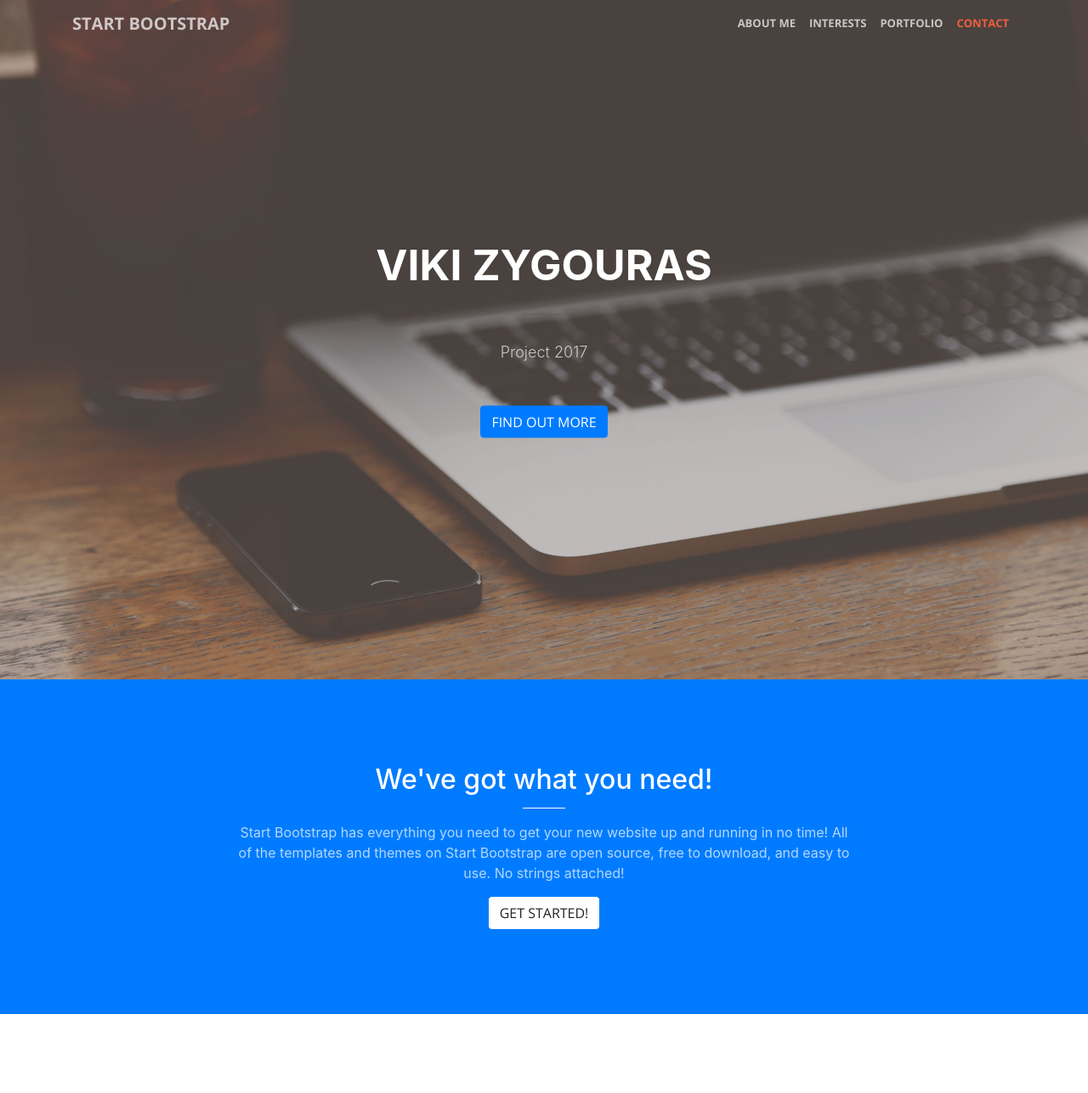
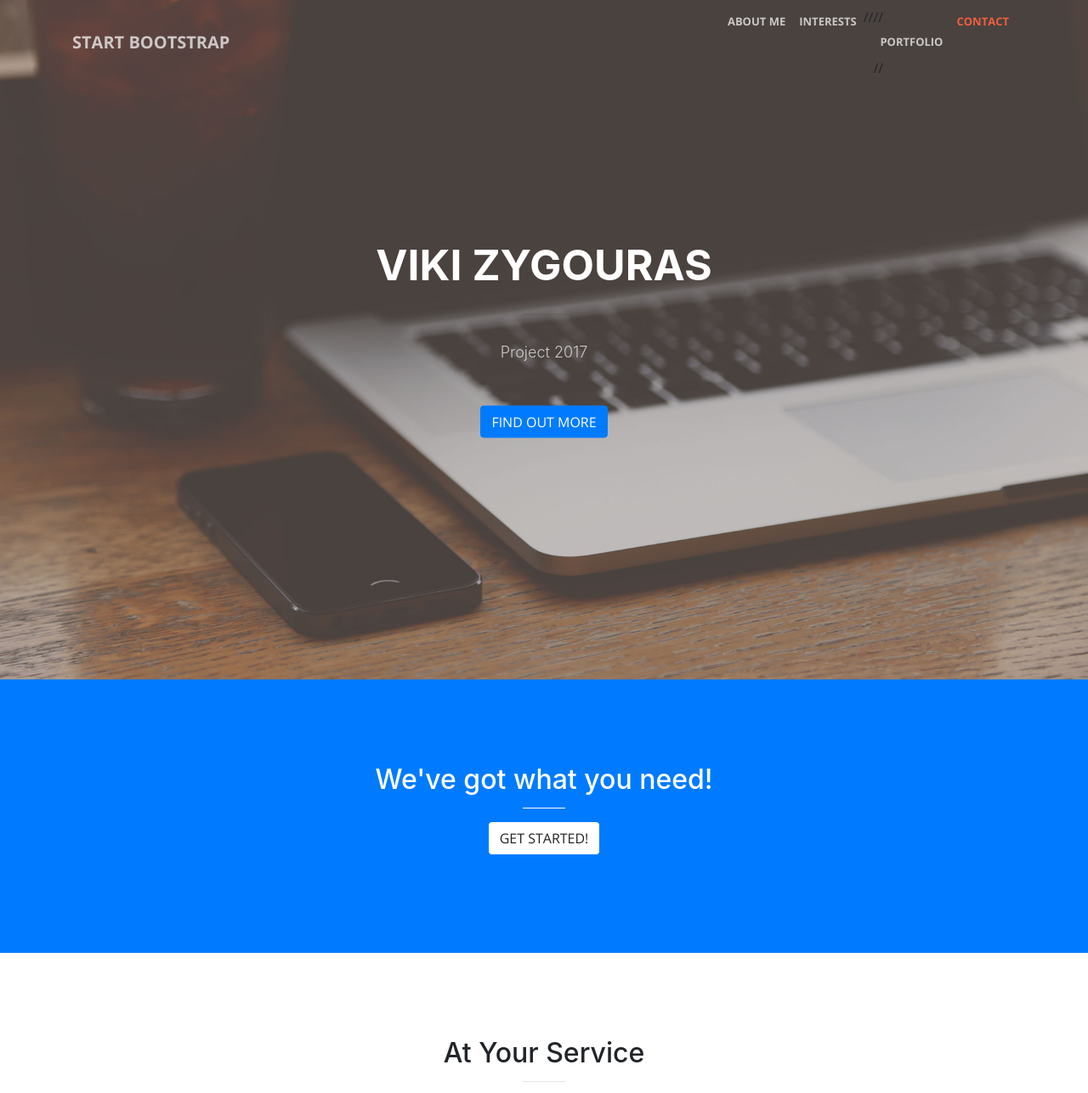
Before and after one commit to vzygouras/private, a website with bundled scripts: page index.html in a window 1280 px wide. Shown: the top 1287 px of the page at 85% size. Built offline with nearby package versions, Linux system fonts and the light colour scheme.

Commit message:
Update index.html

```diff
--- a/index.html
+++ b/index.html
@@ -43,9 +43,9 @@
             <li class="nav-item">
               <a class="nav-link js-scroll-trigger" href="#services">Interests</a>
             </li>
-            <li class="nav-item">
-              <a class="nav-link js-scroll-trigger" href="#portfolio">Portfolio</a>
-            </li>
+            //<li class="nav-item">
+            //  <a class="nav-link js-scroll-trigger" href="#portfolio">Portfolio</a>
+            //</li>
             <li class="nav-item">
               <a class="nav-link js-scroll-trigger" href="#contact">Contact</a>
             </li>
@@ -71,7 +71,7 @@
           <div class="col-lg-8 mx-auto text-center">
             <h2 class="section-heading text-white">We've got what you need!</h2>
             <hr class="light">
-            <p class="text-faded">Start Bootstrap has everything you need to get your new website up and running in no time! All of the templates and themes on Start Bootstrap are open source, free to download, and easy to use. No strings attached!</p>
+            <p class="text-faded" Hello World </p>
             <a class="btn btn-default btn-xl js-scroll-trigger" href="#services">Get Started!</a>
           </div>
         </div>
```
